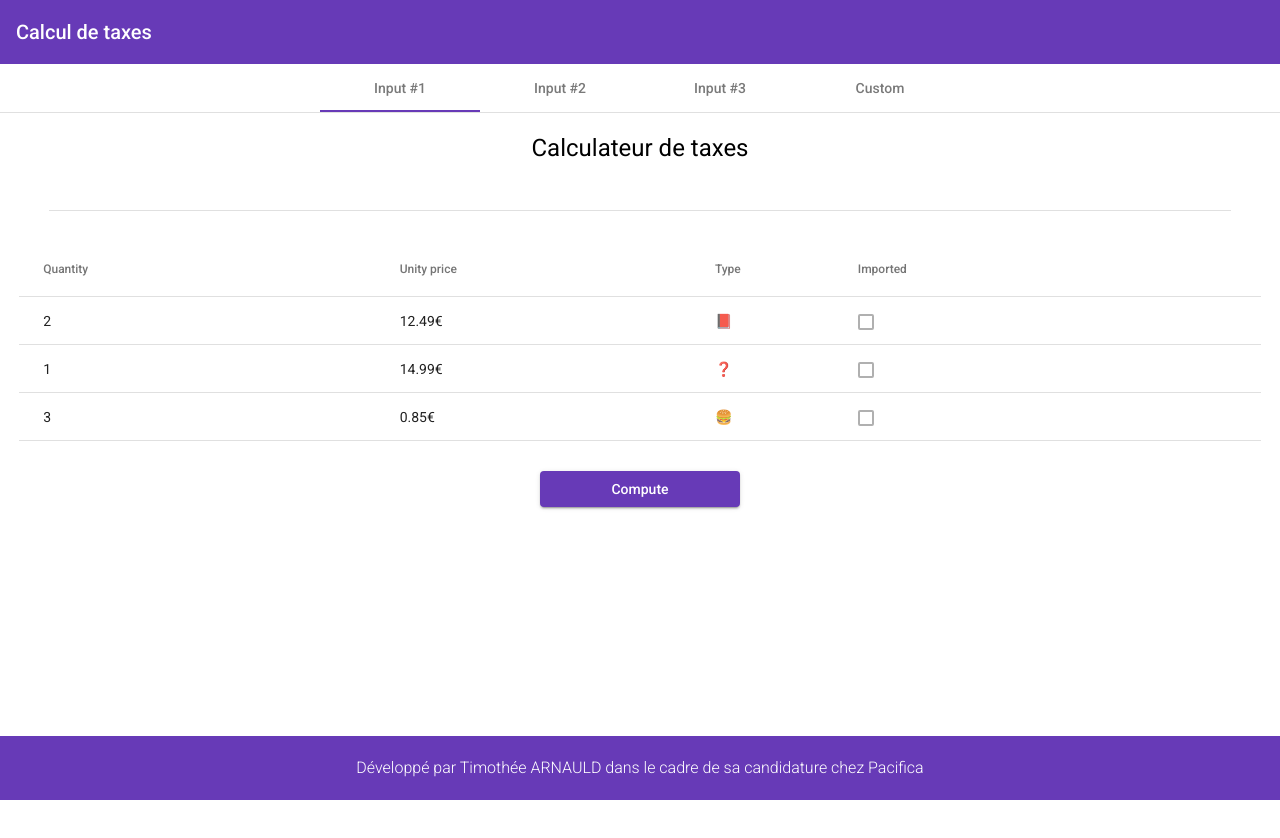
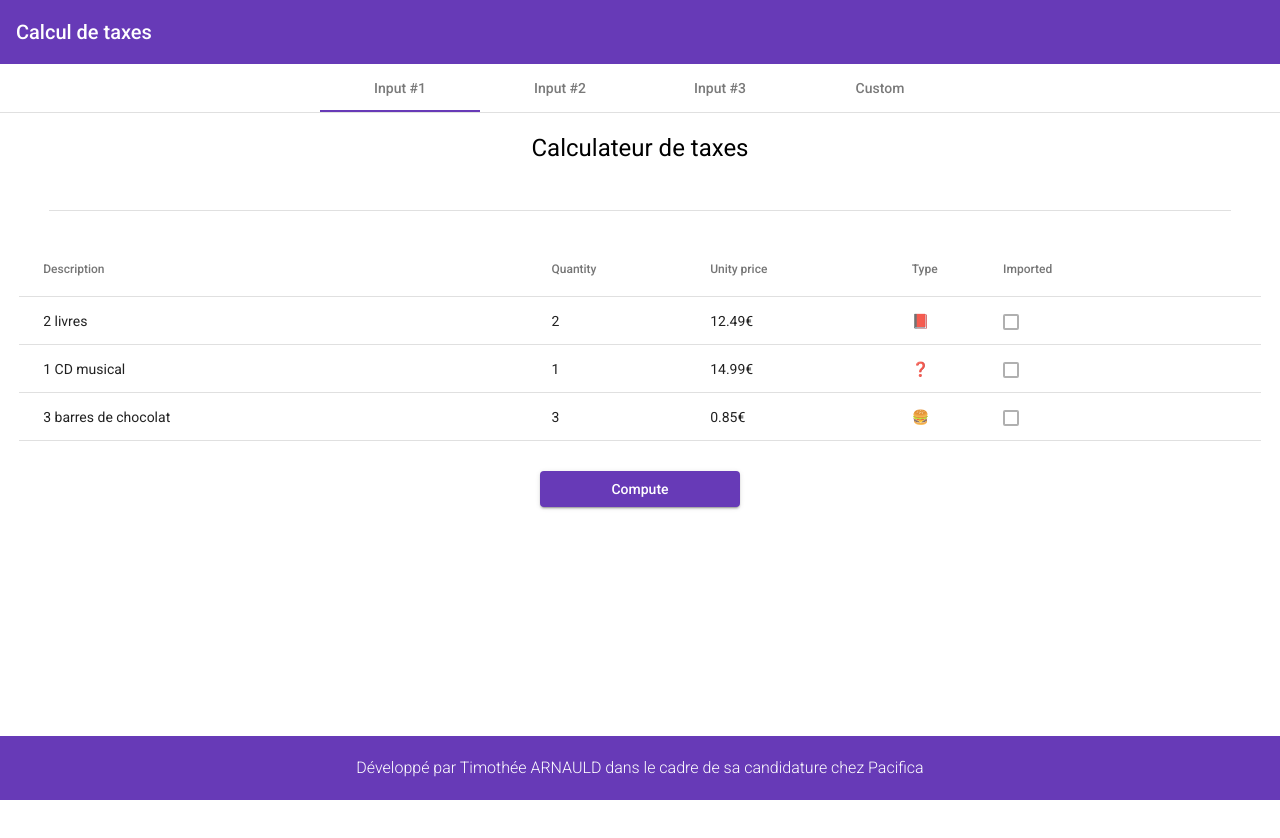
Before and after one commit to tarnauld/kata-calcul-taxes, an Angular app: page / in a window 1280 px wide. Shown: the top 838 px of the page. Built offline with nearby package versions, Linux system fonts and the light colour scheme.

Commit message:
:sparkles: add description to product

```diff
--- a/src/app/taxes/components/form/form.component.html
+++ b/src/app/taxes/components/form/form.component.html
@@ -3,6 +3,11 @@
 <mat-divider class="margin-30"></mat-divider>
 
 <table mat-table [dataSource]="datas">
+  <ng-container matColumnDef="description">
+    <th mat-header-cell *matHeaderCellDef>Description</th>
+    <td mat-cell *matCellDef="let element">{{ element | description }}</td>
+  </ng-container>
+
   <ng-container matColumnDef="quantity">
     <th mat-header-cell *matHeaderCellDef>Quantity</th>
     <td mat-cell *matCellDef="let element">{{ element.quantity }}</td>
--- a/src/app/taxes/components/form/form.component.ts
+++ b/src/app/taxes/components/form/form.component.ts
@@ -8,5 +8,5 @@ import { Input as DataInputs} from '../../models';
 })
 export class FormComponent {
   @Input('datas') datas: Array<DataInputs> = [];
-  displayedColumns: string[] = ['quantity', 'unityPrice', 'type', 'imported'];
+  displayedColumns: string[] = ['description', 'quantity', 'unityPrice', 'type', 'imported'];
 }
--- a/src/app/taxes/components/tabs/templates/input_1.ts
+++ b/src/app/taxes/components/tabs/templates/input_1.ts
@@ -2,18 +2,21 @@ import { Input, Type } from "src/app/taxes/models";
 
 export const input1: Array<Input> = [
   {
+    description: "livres",
     quantity: 2,
     type: Type.BOOK,
     unityPrice: 12.49,
     imported: false,
   },
   {
+    description: "CD musical",
     quantity: 1,
     type: Type.OTHER,
     unityPrice: 14.99,
     imported: false,
   },
   {
+    description: "barres de chocolat",
     quantity: 3,
     type: Type.FOOD,
     unityPrice: 0.85,
--- a/src/app/taxes/components/tabs/templates/input_2.ts
+++ b/src/app/taxes/components/tabs/templates/input_2.ts
@@ -2,12 +2,14 @@ import { Input, Type } from "src/app/taxes/models";
 
 export const input2: Array<Input> = [
   {
+    description: "boites de chocolats",
     quantity: 2,
     type: Type.FOOD,
     unityPrice: 10,
     imported: true,
   },
   {
+    description: "flacons de parfum",
     quantity: 3,
     type: Type.OTHER,
     unityPrice: 47.5,
--- a/src/app/taxes/components/tabs/templates/input_3.ts
+++ b/src/app/taxes/components/tabs/templates/input_3.ts
@@ -2,24 +2,28 @@ import { Input, Type } from "src/app/taxes/models";
 
 export const input3: Array<Input> = [
   {
+    description: "flacons de parfum",
     quantity: 2,
     type: Type.OTHER,
     unityPrice: 27.99,
     imported: true,
   },
   {
+    description: "flacon de parfum",
     quantity: 1,
     type: Type.OTHER,
     unityPrice: 18.99,
     imported: false,
   },
   {
+    description: "boîtes de pilules",
     quantity: 3,
     type: Type.MEDECINE,
     unityPrice: 9.75,
     imported: false,
   },
   {
+    description: "boîtes de chocolat",
     quantity: 2,
     type: Type.FOOD,
     unityPrice: 11.25,
--- a/src/app/taxes/index.ts
+++ b/src/app/taxes/index.ts
@@ -1,5 +1,11 @@
 import { FormComponent } from "./components/form/form.component";
 import { TabsComponent } from "./components/tabs/tabs.component";
+import { DescriptionPipe } from "./pipes/description.pipe";
 import { TypePipe } from "./pipes/type.pipe";
 
-export const taxesComponents = [TabsComponent, FormComponent, TypePipe];
+export const taxesComponents = [
+  TabsComponent,
+  FormComponent,
+  TypePipe,
+  DescriptionPipe,
+];
--- a/src/app/taxes/models/input.ts
+++ b/src/app/taxes/models/input.ts
@@ -1,6 +1,7 @@
 import { Type } from "./";
 
 export interface Input {
+  description: string;
   quantity: number;
   unityPrice: number;
   type: Type;
--- /dev/null
+++ b/src/app/taxes/pipes/description.pipe.ts
@@ -0,0 +1,13 @@
+import { Pipe, PipeTransform } from "@angular/core";
+import { Input } from "../models";
+
+@Pipe({
+  name: "description",
+})
+export class DescriptionPipe implements PipeTransform {
+  transform(value: Input) {
+    return `${value.quantity} ${value.description}${
+      value.imported ? " importé" : ""
+    }`;
+  }
+}
```
Also changed, not shown: 2 other files (tests, documents, lock files or other folders).
